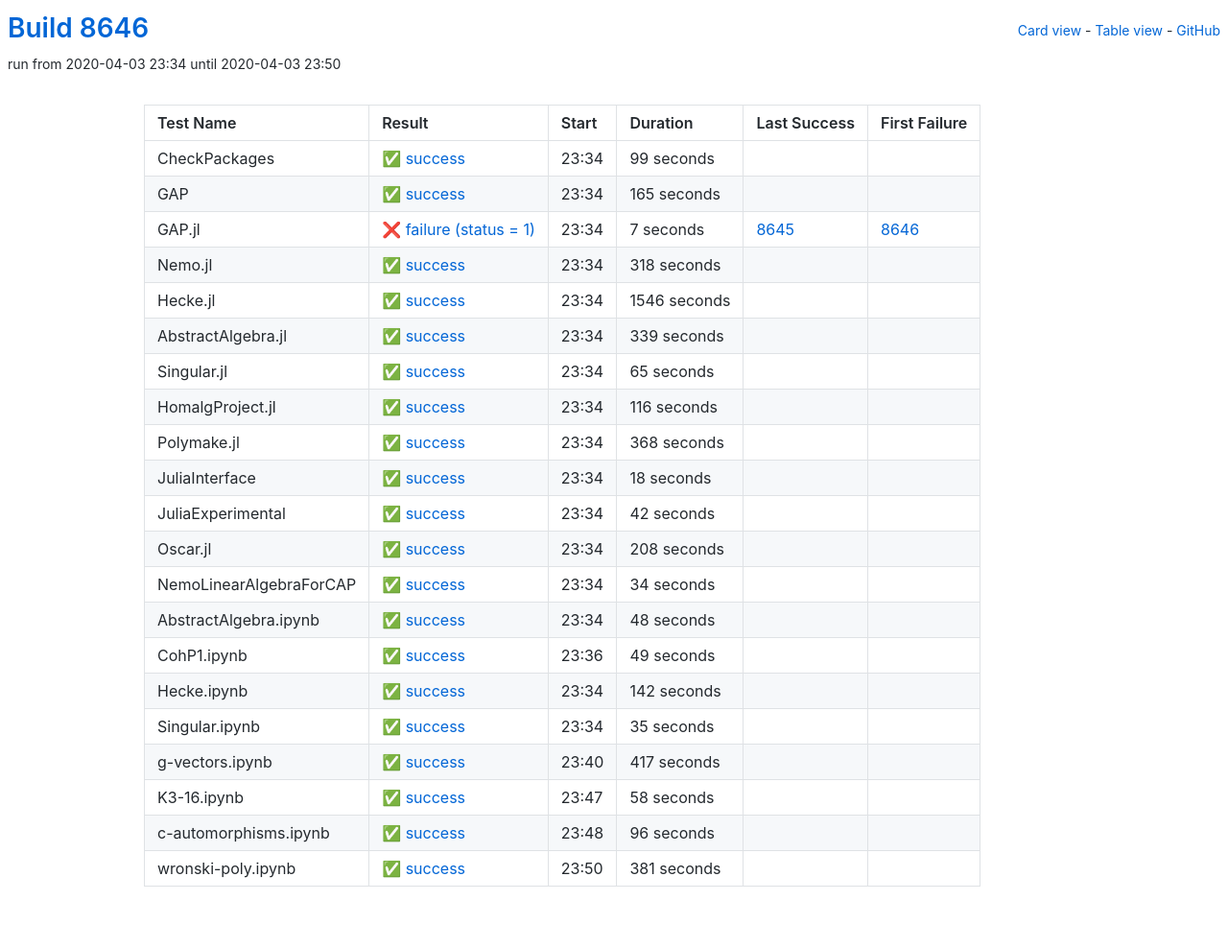
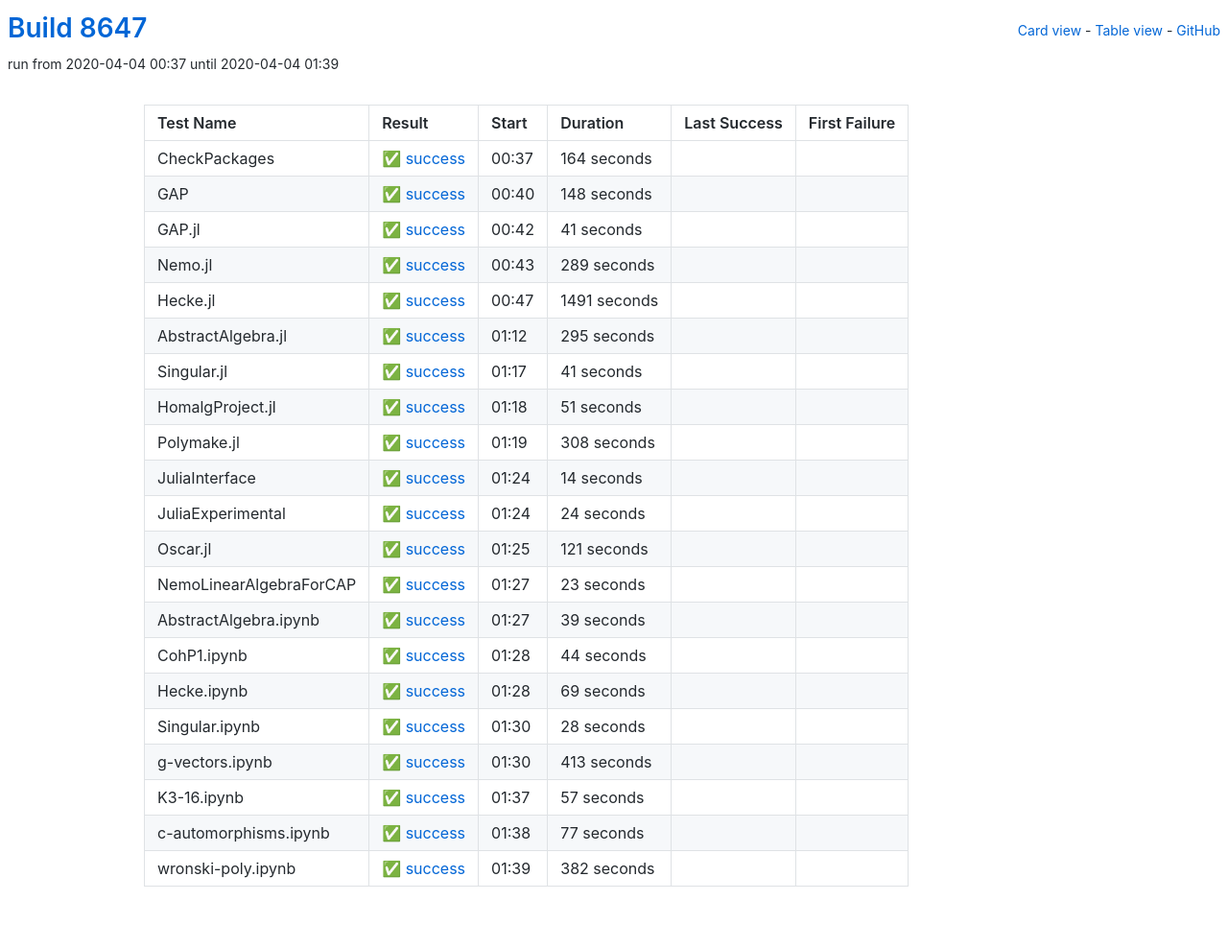
Before and after one commit to oscar-system/oscar-ci-status, a Jekyll site: the page built from table.html, in a window 1280 px wide. Shown: the whole page at 96% size. Built offline with Jekyll 4.4.1, drawn with Linux system fonts in a browser that asks for light colours.

Commit message:
Build 8647

```diff
--- a/_data/ci.yml
+++ b/_data/ci.yml
@@ -1,235 +1,235 @@
-build: 8646
-build_url: https://oscarci.mathematik.uni-kl.de/job/oscar/8646/
+build: 8647
+build_url: https://oscarci.mathematik.uni-kl.de/job/oscar/8647/
 job: oscar
 tests:
-- duration: 99
+- duration: 164
   exitcode: 0
   first_failure: false
   first_failure_url: null
   last_success: false
   last_success_url: null
-  log: https://oscarci.mathematik.uni-kl.de/job/oscar/8646/artifact/logs/build-8646/CheckPackages.log
+  log: https://oscarci.mathematik.uni-kl.de/job/oscar/8647/artifact/logs/build-8647/CheckPackages.log
   name: CheckPackages
-  start: 2020-04-03 23:34
+  start: 2020-04-04 00:37
   status: success
   success: true
-- duration: 165
+- duration: 148
   exitcode: 0
   first_failure: false
   first_failure_url: null
   last_success: false
   last_success_url: null
-  log: https://oscarci.mathematik.uni-kl.de/job/oscar/8646/artifact/logs/build-8646/GAP.log
+  log: https://oscarci.mathematik.uni-kl.de/job/oscar/8647/artifact/logs/build-8647/GAP.log
   name: GAP
-  start: 2020-04-03 23:34
+  start: 2020-04-04 00:40
   status: success
   success: true
-- duration: 7
-  exitcode: 1
-  first_failure: 8646
-  first_failure_url: https://oscarci.mathematik.uni-kl.de/job/oscar/8646/
-  last_success: 8645
-  last_success_url: https://oscarci.mathematik.uni-kl.de/job/oscar/8645/
-  log: https://oscarci.mathematik.uni-kl.de/job/oscar/8646/artifact/logs/build-8646/GAP.jl.log
-  name: GAP.jl
-  start: 2020-04-03 23:34
-  status: failure
-  success: false
-- duration: 318
+- duration: 41
   exitcode: 0
   first_failure: false
   first_failure_url: null
   last_success: false
   last_success_url: null
-  log: https://oscarci.mathematik.uni-kl.de/job/oscar/8646/artifact/logs/build-8646/Nemo.jl.log
-  name: Nemo.jl
-  start: 2020-04-03 23:34
+  log: https://oscarci.mathematik.uni-kl.de/job/oscar/8647/artifact/logs/build-8647/GAP.jl.log
+  name: GAP.jl
+  start: 2020-04-04 00:42
   status: success
   success: true
-- duration: 1546
+- duration: 289
   exitcode: 0
   first_failure: false
   first_failure_url: null
   last_success: false
   last_success_url: null
-  log: https://oscarci.mathematik.uni-kl.de/job/oscar/8646/artifact/logs/build-8646/Hecke.jl.log
-  name: Hecke.jl
-  start: 2020-04-03 23:34
+  log: https://oscarci.mathematik.uni-kl.de/job/oscar/8647/artifact/logs/build-8647/Nemo.jl.log
+  name: Nemo.jl
+  start: 2020-04-04 00:43
   status: success
   success: true
-- duration: 339
+- duration: 1491
   exitcode: 0
   first_failure: false
   first_failure_url: null
   last_success: false
   last_success_url: null
-  log: https://oscarci.mathematik.uni-kl.de/job/oscar/8646/artifact/logs/build-8646/AbstractAlgebra.jl.log
-  name: AbstractAlgebra.jl
-  start: 2020-04-03 23:34
+  log: https://oscarci.mathematik.uni-kl.de/job/oscar/8647/artifact/logs/build-8647/Hecke.jl.log
+  name: Hecke.jl
+  start: 2020-04-04 00:47
   status: success
   success: true
-- duration: 65
+- duration: 295
   exitcode: 0
   first_failure: false
   first_failure_url: null
   last_success: false
   last_success_url: null
-  log: https://oscarci.mathematik.uni-kl.de/job/oscar/8646/artifact/logs/build-8646/Singular.jl.log
-  name: Singular.jl
-  start: 2020-04-03 23:34
+  log: https://oscarci.mathematik.uni-kl.de/job/oscar/8647/artifact/logs/build-8647/AbstractAlgebra.jl.log
+  name: AbstractAlgebra.jl
+  start: 2020-04-04 01:12
   status: success
   success: true
-- duration: 116
+- duration: 41
   exitcode: 0
   first_failure: false
   first_failure_url: null
   last_success: false
   last_success_url: null
-  log: https://oscarci.mathematik.uni-kl.de/job/oscar/8646/artifact/logs/build-8646/HomalgProject.jl.log
-  name: HomalgProject.jl
-  start: 2020-04-03 23:34
+  log: https://oscarci.mathematik.uni-kl.de/job/oscar/8647/artifact/logs/build-8647/Singular.jl.log
+  name: Singular.jl
+  start: 2020-04-04 01:17
   status: success
   success: true
-- duration: 368
+- duration: 51
   exitcode: 0
   first_failure: false
   first_failure_url: null
   last_success: false
   last_success_url: null
-  log: https://oscarci.mathematik.uni-kl.de/job/oscar/8646/artifact/logs/build-8646/Polymake.jl.log
-  name: Polymake.jl
-  start: 2020-04-03 23:34
+  log: https://oscarci.mathematik.uni-kl.de/job/oscar/8647/artifact/logs/build-8647/HomalgProject.jl.log
+  name: HomalgProject.jl
+  start: 2020-04-04 01:18
   status: success
   success: true
-- duration: 18
+- duration: 308
   exitcode: 0
   first_failure: false
   first_failure_url: null
   last_success: false
   last_success_url: null
-  log: https://oscarci.mathematik.uni-kl.de/job/oscar/8646/artifact/logs/build-8646/JuliaInterface.log
-  name: JuliaInterface
-  start: 2020-04-03 23:34
+  log: https://oscarci.mathematik.uni-kl.de/job/oscar/8647/artifact/logs/build-8647/Polymake.jl.log
+  name: Polymake.jl
+  start: 2020-04-04 01:19
   status: success
   success: true
-- duration: 42
+- duration: 14
   exitcode: 0
   first_failure: false
   first_failure_url: null
   last_success: false
   last_success_url: null
-  log: https://oscarci.mathematik.uni-kl.de/job/oscar/8646/artifact/logs/build-8646/JuliaExperimental.log
-  name: JuliaExperimental
-  start: 2020-04-03 23:34
+  log: https://oscarci.mathematik.uni-kl.de/job/oscar/8647/artifact/logs/build-8647/JuliaInterface.log
+  name: JuliaInterface
+  start: 2020-04-04 01:24
   status: success
   success: true
-- duration: 208
+- duration: 24
   exitcode: 0
   first_failure: false
   first_failure_url: null
   last_success: false
   last_success_url: null
-  log: https://oscarci.mathematik.uni-kl.de/job/oscar/8646/artifact/logs/build-8646/Oscar.jl.log
-  name: Oscar.jl
-  start: 2020-04-03 23:34
+  log: https://oscarci.mathematik.uni-kl.de/job/oscar/8647/artifact/logs/build-8647/JuliaExperimental.log
+  name: JuliaExperimental
+  start: 2020-04-04 01:24
   status: success
   success: true
-- duration: 34
+- duration: 121
   exitcode: 0
   first_failure: false
   first_failure_url: null
   last_success: false
   last_success_url: null
-  log: https://oscarci.mathematik.uni-kl.de/job/oscar/8646/artifact/logs/build-8646/NemoLinearAlgebraForCAP.log
-  name: NemoLinearAlgebraForCAP
-  start: 2020-04-03 23:34
+  log: https://oscarci.mathematik.uni-kl.de/job/oscar/8647/artifact/logs/build-8647/Oscar.jl.log
+  name: Oscar.jl
+  start: 2020-04-04 01:25
   status: success
   success: true
-- duration: 48
+- duration: 23
   exitcode: 0
   first_failure: false
   first_failure_url: null
   last_success: false
   last_success_url: null
-  log: https://oscarci.mathematik.uni-kl.de/job/oscar/8646/artifact/logs/build-8646/AbstractAlgebra.ipynb.log
-  name: AbstractAlgebra.ipynb
-  start: 2020-04-03 23:34
+  log: https://oscarci.mathematik.uni-kl.de/job/oscar/8647/artifact/logs/build-8647/NemoLinearAlgebraForCAP.log
+  name: NemoLinearAlgebraForCAP
+  start: 2020-04-04 01:27
   status: success
   success: true
-- duration: 49
+- duration: 39
   exitcode: 0
   first_failure: false
   first_failure_url: null
   last_success: false
   last_success_url: null
-  log: https://oscarci.mathematik.uni-kl.de/job/oscar/8646/artifact/logs/build-8646/CohP1.ipynb.log
-  name: CohP1.ipynb
-  start: 2020-04-03 23:36
+  log: https://oscarci.mathematik.uni-kl.de/job/oscar/8647/artifact/logs/build-8647/AbstractAlgebra.ipynb.log
+  name: AbstractAlgebra.ipynb
+  start: 2020-04-04 01:27
   status: success
   success: true
-- duration: 142
+- duration: 44
   exitcode: 0
   first_failure: false
   first_failure_url: null
   last_success: false
   last_success_url: null
-  log: https://oscarci.mathematik.uni-kl.de/job/oscar/8646/artifact/logs/build-8646/Hecke.ipynb.log
-  name: Hecke.ipynb
-  start: 2020-04-03 23:34
+  log: https://oscarci.mathematik.uni-kl.de/job/oscar/8647/artifact/logs/build-8647/CohP1.ipynb.log
+  name: CohP1.ipynb
+  start: 2020-04-04 01:28
   status: success
   success: true
-- duration: 35
+- duration: 69
   exitcode: 0
   first_failure: false
   first_failure_url: null
   last_success: false
   last_success_url: null
-  log: https://oscarci.mathematik.uni-kl.de/job/oscar/8646/artifact/logs/build-8646/Singular.ipynb.log
-  name: Singular.ipynb
-  start: 2020-04-03 23:34
+  log: https://oscarci.mathematik.uni-kl.de/job/oscar/8647/artifact/logs/build-8647/Hecke.ipynb.log
+  name: Hecke.ipynb
+  start: 2020-04-04 01:28
   status: success
   success: true
-- duration: 417
+- duration: 28
   exitcode: 0
   first_failure: false
   first_failure_url: null
   last_success: false
   last_success_url: null
-  log: https://oscarci.mathematik.uni-kl.de/job/oscar/8646/artifact/logs/build-8646/g-vectors.ipynb.log
-  name: g-vectors.ipynb
-  start: 2020-04-03 23:40
+  log: https://oscarci.mathematik.uni-kl.de/job/oscar/8647/artifact/logs/build-8647/Singular.ipynb.log
+  name: Singular.ipynb
+  start: 2020-04-04 01:30
   status: success
   success: true
-- duration: 58
+- duration: 413
   exitcode: 0
   first_failure: false
   first_failure_url: null
   last_success: false
   last_success_url: null
-  log: https://oscarci.mathematik.uni-kl.de/job/oscar/8646/artifact/logs/build-8646/K3-16.ipynb.log
-  name: K3-16.ipynb
-  start: 2020-04-03 23:47
+  log: https://oscarci.mathematik.uni-kl.de/job/oscar/8647/artifact/logs/build-8647/g-vectors.ipynb.log
+  name: g-vectors.ipynb
+  start: 2020-04-04 01:30
   status: success
   success: true
-- duration: 96
+- duration: 57
   exitcode: 0
   first_failure: false
   first_failure_url: null
   last_success: false
   last_success_url: null
-  log: https://oscarci.mathematik.uni-kl.de/job/oscar/8646/artifact/logs/build-8646/c-automorphisms.ipynb.log
-  name: c-automorphisms.ipynb
-  start: 2020-04-03 23:48
+  log: https://oscarci.mathematik.uni-kl.de/job/oscar/8647/artifact/logs/build-8647/K3-16.ipynb.log
+  name: K3-16.ipynb
+  start: 2020-04-04 01:37
   status: success
   success: true
-- duration: 381
+- duration: 77
   exitcode: 0
   first_failure: false
   first_failure_url: null
   last_success: false
   last_success_url: null
-  log: https://oscarci.mathematik.uni-kl.de/job/oscar/8646/artifact/logs/build-8646/wronski-poly.ipynb.log
-  name: wronski-poly.ipynb
-  start: 2020-04-03 23:50
+  log: https://oscarci.mathematik.uni-kl.de/job/oscar/8647/artifact/logs/build-8647/c-automorphisms.ipynb.log
+  name: c-automorphisms.ipynb
+  start: 2020-04-04 01:38
   status: success
   success: true
+- duration: 382
+  exitcode: 0
+  first_failure: false
+  first_failure_url: null
+  last_success: false
+  last_success_url: null
+  log: https://oscarci.mathematik.uni-kl.de/job/oscar/8647/artifact/logs/build-8647/wronski-poly.ipynb.log
+  name: wronski-poly.ipynb
+  start: 2020-04-04 01:39
+  status: success
+  success: true
```
Also changed, not shown: README.md.
